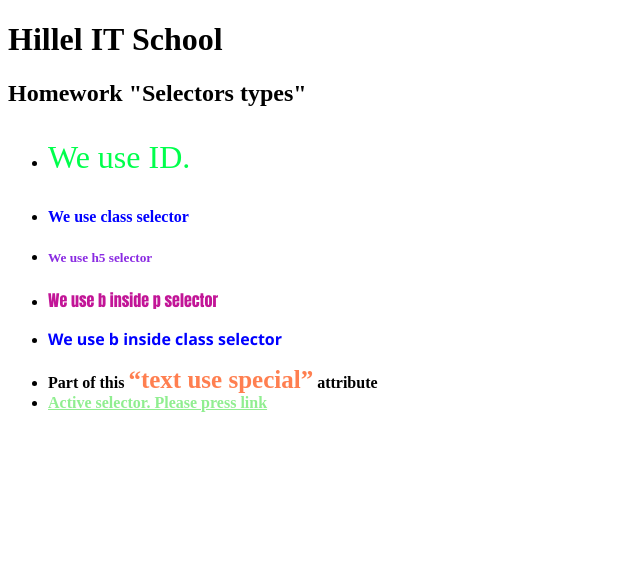
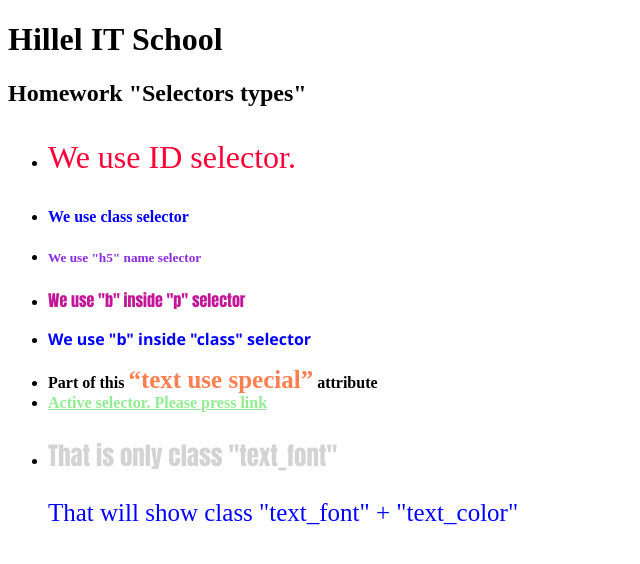
Before and after one commit to dzentec/Task00, a plain HTML site: page index.html in a window 1280 px wide. Shown: the whole page, without its empty margins (0-640 px from the left). Drawn offline with Linux system fonts and the light colour scheme.

Commit message:
add few more examples

```diff
--- a/index.html
+++ b/index.html
@@ -13,7 +13,7 @@
 
 <ul>
     <li>
-        <P id="bigred">We use ID.</P>
+        <P id="bigred">We use ID selector.</P>
 
     <li>
         <p class="bluemed">We use class selector</p>
@@ -21,16 +21,16 @@
 
     <li>
         <p>
-        <h5>We use h5 selector</h5>
+        <h5>We use "h5" name selector</h5>
         </p>
     </li>
 
     <li>
-        <p><b>We use b inside p selector</b></p>
+        <p><b>We use "b" inside "p" selector</b></p>
     </li>
 
     <li>
-        <p class="bluemed"><b>We use b inside class selector</b></p>
+        <p class="bluemed"><b>We use "b" inside "class" selector</b></p>
     </li>
 
     <li>
@@ -41,6 +41,9 @@
         <a href="#">Active selector. Please press link</a>
     </li>
 
+    <li>
+        <p class="t_font">That is only class "text_font"<p class="text_col">That will show class "text_font" + "text_color"</b></p>
+    </li>
 
 </ul>
 
--- a/style.css
+++ b/style.css
@@ -1,6 +1,6 @@
 #bigred {
     font-size: xx-large;
-    color: rgb(0, 255, 76);
+    color: rgb(255, 0, 55);
 }
 
 #smallgreen {
@@ -41,3 +41,21 @@ a:active {background-color: black; color: burlywood; }
 a:hover {color: darkred; font-weight: bold;}
 
 a:link {color: lightgreen; font-weight: bold;}
+
+.t_font {
+    font: bold;
+    font-family: Impact, Haettenschweiler, 'Arial Narrow Bold', sans-serif;
+    font-size: 25px;
+    color: lightgray;
+}
+
+.text_col {
+font-size: 25px;
+color: blue;
+}
+
+.t_font .text_col {
+    font-size: 25px;
+    color: red;
+
+}
```
